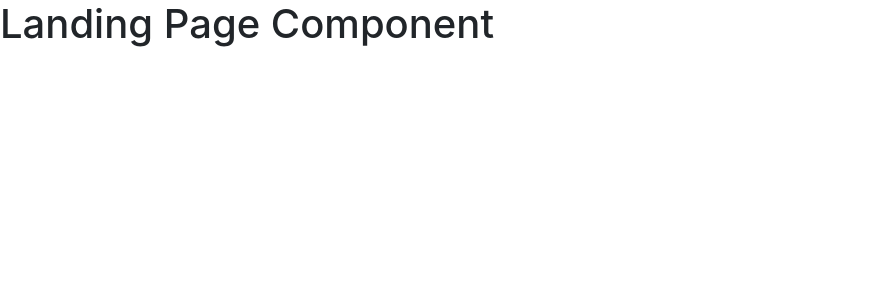
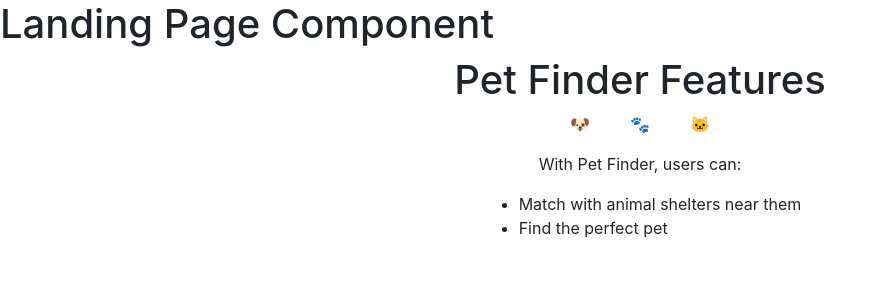
Before and after one commit to Codubee/PetFinderTTH2-3, a React (Create React App) app in the folder frontend/: page / in a window 1280 px wide. Shown: the top 300 px of the page, without its empty margins (0-884 px from the left). Built offline with nearby package versions, Linux system fonts and the light colour scheme.

Commit message:
Imported features component

```diff
--- a/frontend/src/views/LandingPage.js
+++ b/frontend/src/views/LandingPage.js
@@ -1,10 +1,13 @@
 import React from 'react';
+import Features from '../components/Features';
 
 function LandingPage(){
     return(
         <div>
             {/* Insert your created components here */}
             <h1>Landing Page Component</h1>
+
+            <Features/>
         </div>
     )
 }
```
